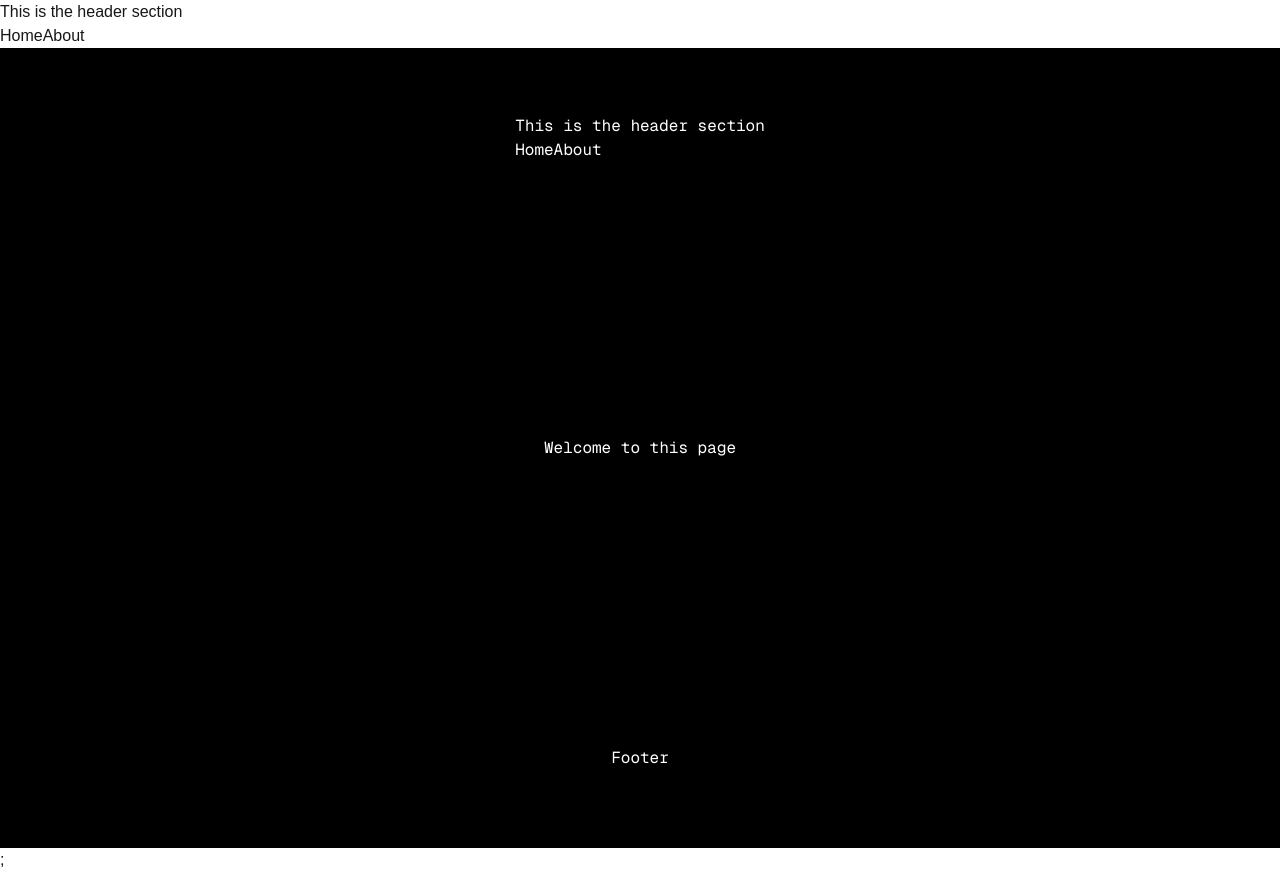
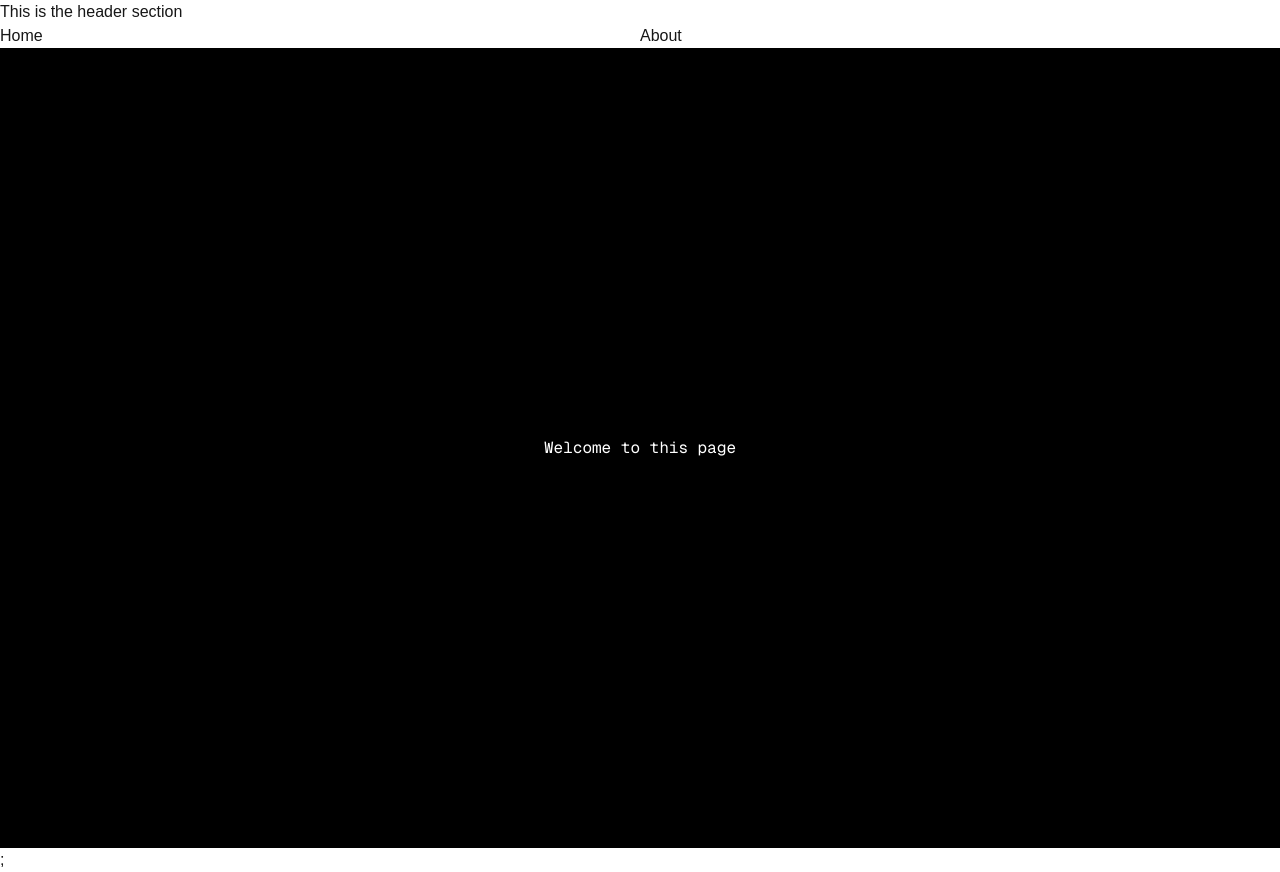
Before and after one commit to kodget/alx-project-0x02-setup, a Next.js app in the folder alx-project-0x02/: page / in a window 1280 px wide. Built offline with nearby package versions, Linux system fonts and the light colour scheme.

Commit message:
i don tire

```diff
--- a/alx-project-0x02/components/layout/Header.tsx
+++ b/alx-project-0x02/components/layout/Header.tsx
@@ -4,8 +4,10 @@ const Header = () => {
   return (
     <div>
       <h1>This is the header section</h1>
-      <Link href="/home">Home</Link>
-      <Link href="/about">About</Link>
+      <div className="grid grid-cols-2 place-content-between">
+        <Link href="/home">Home</Link>
+        <Link href="/about">About</Link>
+      </div>
     </div>
   );
 };
--- a/alx-project-0x02/pages/index.tsx
+++ b/alx-project-0x02/pages/index.tsx
@@ -17,11 +17,9 @@ export default function Home() {
     <div
       className={`${geistSans.className} ${geistMono.className} font-sans grid grid-rows-[20px_1fr_20px] items-center justify-items-center min-h-screen p-8 pb-20 gap-16 sm:p-20 bg-black text-white`}
     >
-      <Header />
       <main className="flex flex-col gap-[32px] row-start-2 items-center sm:items-start">
         Welcome to this page
       </main>
-      <footer>Footer</footer>
     </div>
   );
 }
```
